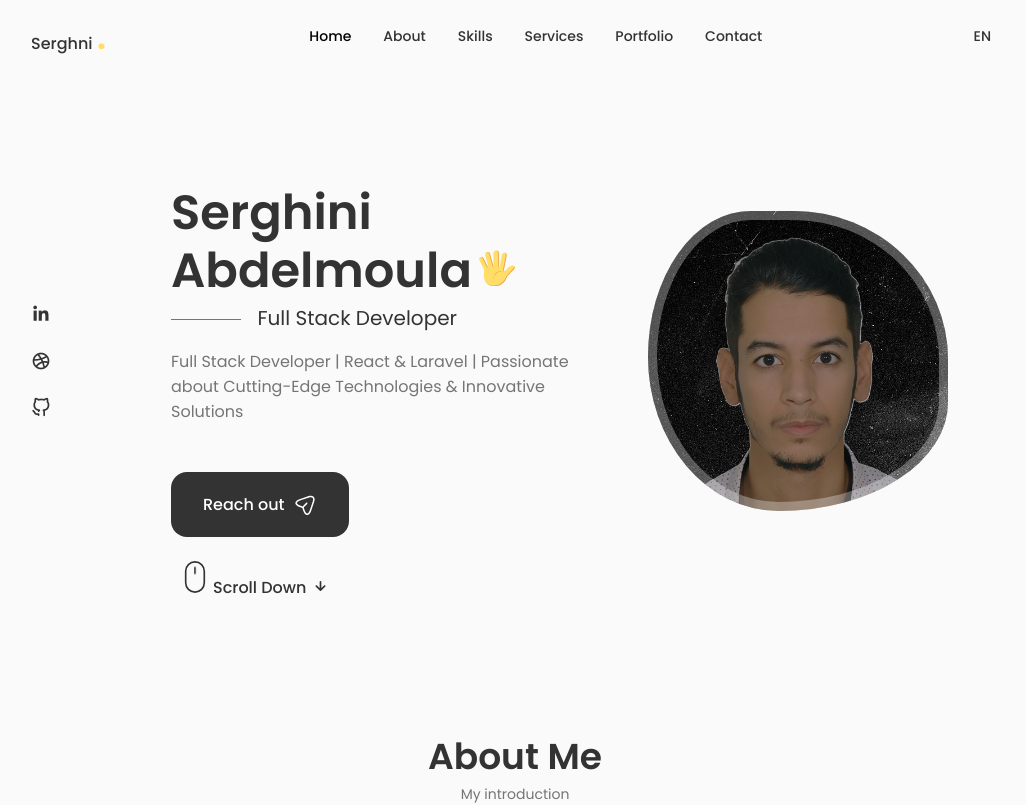
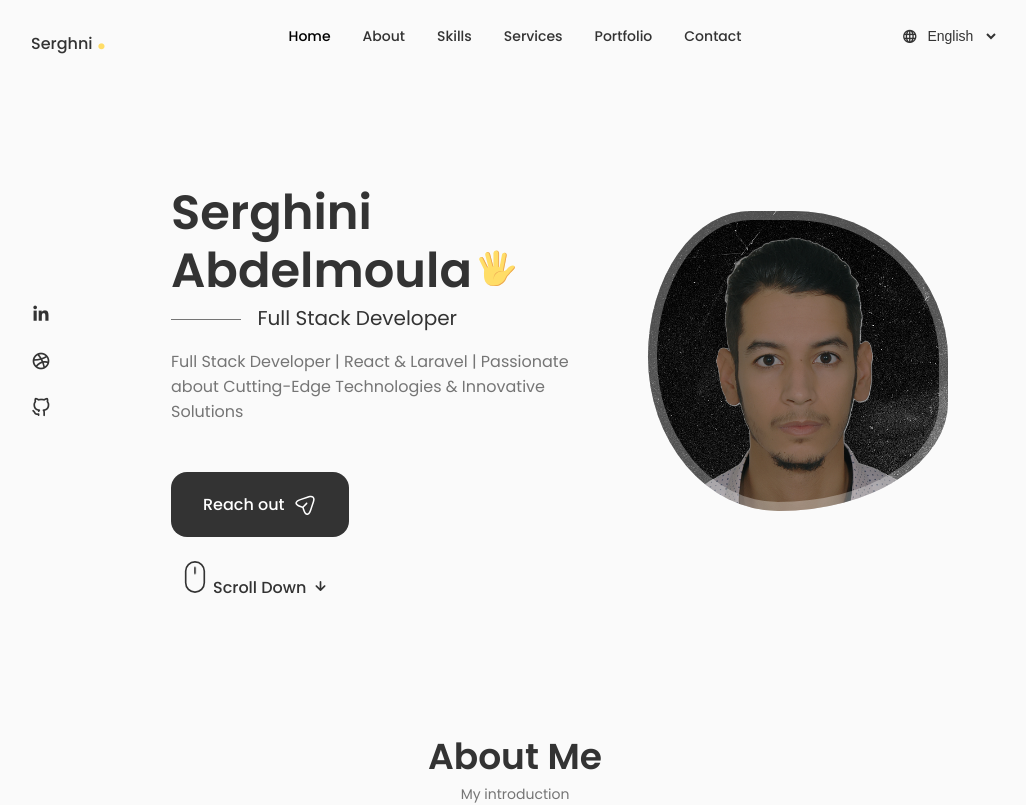
Before and after one commit to Serghini-Abdo/Portfolio, a React (Vite) app: page / in a window 1280 px wide. Shown: the top 805 px of the page, without its empty margins (125-1151 px from the left). Built offline with nearby package versions, Linux system fonts and the light colour scheme.

Commit message:
Fix language dropdown and centered navigation

```diff
--- a/src/app/LocaleContext.jsx
+++ b/src/app/LocaleContext.jsx
@@ -15,6 +15,7 @@ export const LocaleProvider = ({ children }) => {
 
   const value = useMemo(() => ({
     locale,
+    setLocale,
     toggleLocale: () => setLocale((current) => (current === "en" ? "fr" : "en")),
     t: (key) => key.split(".").reduce((value, part) => value?.[part], dictionaries[locale]) || key,
   }), [locale]);
--- a/src/app/header/Header.jsx
+++ b/src/app/header/Header.jsx
@@ -5,7 +5,7 @@ import { useLocale } from "../LocaleContext";
 const Header = () => {
     // toggle menu
     const [Toggle,showMenu] = useState(false);
-    const { locale, toggleLocale, t } = useLocale();
+    const { locale, setLocale, t } = useLocale();
   return (
     <header className="header">
        <nav className="nav container">
@@ -54,9 +54,18 @@ const Header = () => {
         <div className="nav__toggle" onClick={()=>showMenu(!Toggle)}>
             <i className="uil uil-apps"></i>
         </div>
-        <button className="nav__language" type="button" onClick={toggleLocale} aria-label={t("language.switchTo")}>
-            {locale.toUpperCase()}
-        </button>
+        <label className="nav__language">
+            <i className="uil uil-globe nav__language-icon" aria-hidden="true"></i>
+            <select
+                className="nav__language-select"
+                value={locale}
+                onChange={(event) => setLocale(event.target.value)}
+                aria-label="Language"
+            >
+                <option value="en">English</option>
+                <option value="fr">Français</option>
+            </select>
+        </label>
 
         </nav>
     </header>
--- a/src/app/header/header.css
+++ b/src/app/header/header.css
@@ -9,10 +9,18 @@
 
 .nav {
     height: calc(var(--header-height) + 1.5rem);
-    display: flex;
-    justify-content: space-between;
+    display: grid;
+    grid-template-columns: minmax(0, 1fr) auto minmax(0, 1fr);
     align-items: center;
     column-gap: 1rem;
+}
+
+.nav__logo {
+    justify-self: start;
+}
+
+.nav__menu {
+    grid-column: 2;
 }
 
 .nav__logo,
@@ -23,9 +31,24 @@
 }
 
 .nav__language {
-    padding: 0.35rem 0.5rem;
+    justify-self: end;
+    display: flex;
+    align-items: center;
+    gap: 0.25rem;
+    color: var(--title-color);
+}
+
+.nav__language-icon {
+    font-size: 1rem;
+}
+
+.nav__language-select {
+    padding: 0.2rem 0.1rem;
+    color: var(--title-color);
     background: transparent;
+    border: 0;
     font-size: var(--small-font-size);
+    cursor: pointer;
 }
 
 .nav__list {
@@ -65,6 +88,8 @@
     }
     .nav {
         height: 4rem;
+        display: flex;
+        justify-content: space-between;
     }
 
     .nav__menu {
@@ -124,6 +149,10 @@
         font-size: 1.6rem;
     }
 
+    .nav__language {
+        justify-self: auto;
+    }
+
     .nav__icon,
     .nav__toggle,
     .nav__close {
```
Also changed, not shown: 1 other file (tests, documents, lock files or other folders).
